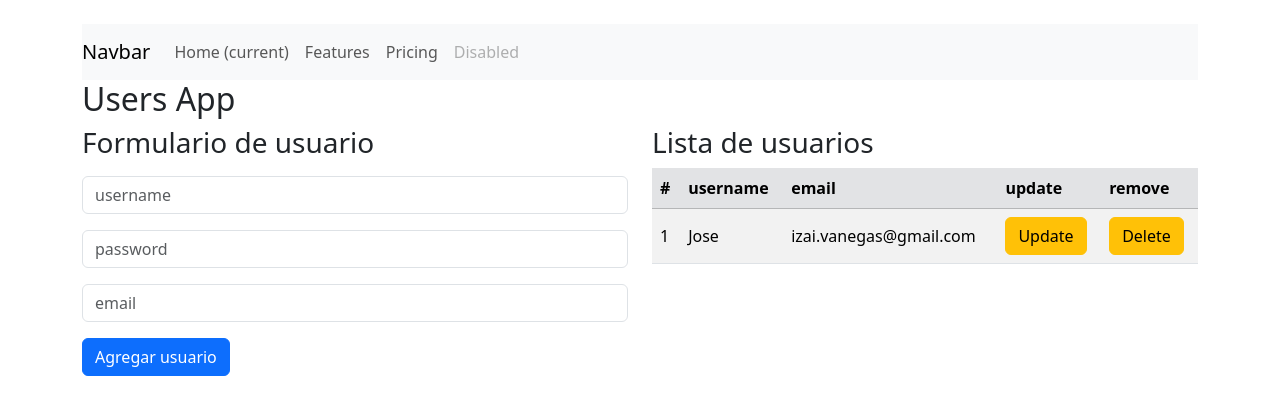
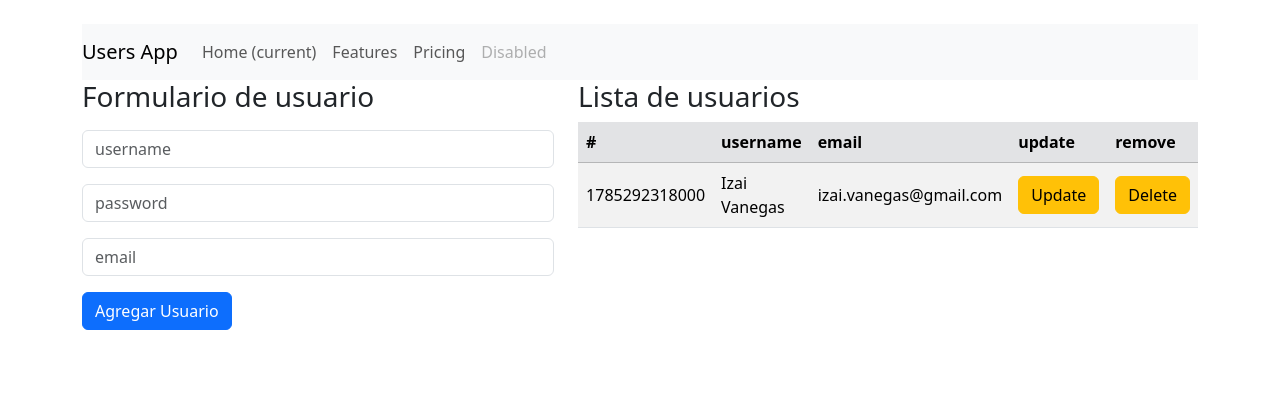
Before and after one commit to izaivanegas/react-usersapp, a React (Vite) app: page / in a window 1280 px wide. Shown: the top 414 px of the page. Built offline with nearby package versions, Linux system fonts and the light colour scheme.

Commit message:
agregue el hook para tener mas claro y limpio el codigo

```diff
--- a/src/UsersApp.jsx
+++ b/src/UsersApp.jsx
@@ -1,59 +1,44 @@
 import {Header} from "./components/Header";
 import {UserForm} from "./components/UserForm";
 import {UsersList} from "./components/UsersList";
-import {useReducer, useState} from "react";
-import {usersReducer} from "./reducers/usersReducer";
-import {addUser, deleteUser, updateUser} from './reducers/usersActions';
-
-const initialUsers =  [{
-    id:1,
-    username:'Jose',
-    password:'12345',
-    email:'izai.vanegas@gmail.com'
-},
-]
-
+import {useUsers} from './hooks/useUsers.js'
 
 export const UsersApp = () => {
 
-    const [users, dispatch] = useReducer(usersReducer,initialUsers)
-
-
-const handlerAddUser = (user)=>{
-    dispatch({
-        type:addUser,
-        payload: user
-    });
-
-}
-
-const handlerRemoveUser = (id)=>{
-    console.log("REMOVE USER REMOVE USER" + id);
-
-    dispatch({
-        type:deleteUser,
-        payload:id
-    })
-
-
-}
+    const {
+        users,
+        userSelected,
+        initialUserForm,
+        handlerAddUser,
+        handlerRemoveUser,
+        handleEditUser
+    } = useUsers();
 
     return (
         <>
 
             <div className="container my-4">
-                <Header />
-                <h2>Users App</h2>
+                <Header/>
                 <div className="row">
                     <div className="col">
                         <UserForm
                             handlerAddUser={handlerAddUser}
+                            initialUserForm={initialUserForm}
+                            userSelected={userSelected}
                         />
                     </div>
                     <div className="col">
-                        <UsersList users={users}
-                                   handlerRemoveUser={handlerRemoveUser}
-                        />
+                        {users.length === 0 ?
+                            <div className="alert alert-warning my-3">
+                                No hay usuarios
+                            </div>
+                            :
+                            <UsersList users={users}
+                                       handlerRemoveUser={handlerRemoveUser}
+                                       handleEditUser={handleEditUser}
+                            />
+                        }
+
                     </div>
                 </div>
             </div>
--- a/src/components/Header.jsx
+++ b/src/components/Header.jsx
@@ -5,7 +5,7 @@ export const Header = () => {
     return (
         <>
             <nav className="navbar navbar-expand-lg navbar-light bg-light">
-                <a className="navbar-brand" href="#">Navbar</a>
+                <a className="navbar-brand" href="#">Users App</a>
                 <button className="navbar-toggler" type="button" data-toggle="collapse" data-target="#navbarNav"
                         aria-controls="navbarNav" aria-expanded="false" aria-label="Toggle navigation">
                     <span className="navbar-toggler-icon"></span>
--- a/src/components/UserForm.jsx
+++ b/src/components/UserForm.jsx
@@ -1,18 +1,18 @@
-import {useState} from "react";
+import {useEffect, useState} from "react";
 
 
-const initialUserForm = {
-    username: '',
-    password: '',
-    email: '',
-}
-
-export const UserForm = ({handlerAddUser}) => {
+export const UserForm = ({handlerAddUser, initialUserForm, userSelected}) => {
 
     const [userForm, setUserForm] = useState(initialUserForm);
 
-    const {username, password, email} = userForm;
+    const {id, username, password, email} = userForm;
 
+
+    useEffect(() => {
+        setUserForm({
+            ...userSelected,
+        })
+    }, [userSelected])
 
     const onInputChange = ({target}) => {
         const {name, value} = target;
@@ -26,17 +26,17 @@ export const UserForm = ({handlerAddUser}) => {
     }
 
 
-        const onSubmit = (event) => {
+    const onSubmit = (event) => {
         //Esto se debe de poner para no actualizar la pagina y no se pierda la inforamcion
         event.preventDefault();
-        if(!username || !password || !email){
+        if (!username || !password || !email) {
             alert("Todos los campos son obligatorios")
             return
         }
 
-            handlerAddUser(userForm);
-            setUserForm(initialUserForm);
-        }
+        handlerAddUser(userForm);
+        setUserForm(initialUserForm);
+    }
 
 
     return (
@@ -45,11 +45,23 @@ export const UserForm = ({handlerAddUser}) => {
             <form onSubmit={onSubmit}>
                 <input type="text" className="form-control my-3" placeholder="username" name="username"
                        onChange={onInputChange} value={username}/>
-                <input type="password" className="form-control my-3" placeholder="password" name="password"
-                       onChange={onInputChange} value={password}/>
+
+                {id > 0 || <input type="password" className="form-control my-3" placeholder="password" name="password"
+                                  onChange={onInputChange} value={password}/>  }
+
                 <input type="email" className="form-control my-3" placeholder="email" name="email"
                        onChange={onInputChange} value={email}/>
-                <button type="submit" className="btn btn-primary">Agregar usuario</button>
+
+                <input type="hidden"
+                       name="id"
+                       value={id}
+                       className="form-control my-3" />
+
+                <button type="submit" className="btn btn-primary">
+
+                    {id > 0 ? 'Editar usuario' : 'Agregar Usuario'}
+
+                </button>
             </form>
 
         </>
--- a/src/components/UserRow.jsx
+++ b/src/components/UserRow.jsx
@@ -1,6 +1,6 @@
 
 
-export const UserRow = ({id, username, email, handlerRemoveUser}) =>{
+export const UserRow = ({id, username, email,password, handlerRemoveUser, handleEditUser}) =>{
 
     return (
         <>
@@ -11,7 +11,14 @@ export const UserRow = ({id, username, email, handlerRemoveUser}) =>{
                 <td>
                     <button type="button" className="btn btn-warning"
 
-                            onClick={()=> handleUpdate()}
+                            onClick={()=> handleEditUser(
+                                {
+                                    id: id,
+                                    username: username,
+                                    email: email,
+                                    password: password,
+                                }
+                            )}
                     >Update</button>
                 </td>
                 <td>
--- a/src/components/UsersList.jsx
+++ b/src/components/UsersList.jsx
@@ -1,7 +1,7 @@
 
 import  {UserRow} from "./UserRow";
 
-export const UsersList = ({users, handlerRemoveUser}) => {
+export const UsersList = ({users, handlerRemoveUser, handleEditUser}) => {
 
     const handleUpdate = ()=> {
         alert('update')
@@ -26,8 +26,12 @@ export const UsersList = ({users, handlerRemoveUser}) => {
                 </thead>
                 <tbody>
                 {
-                    users.map(({id, username, email}) => (
-                        <UserRow  key={id} id={id} username={username} email={email} handlerRemoveUser={(id)=>handlerRemoveUser(id)}   />
+                    users.map(({id, username, email, password}) => (
+                        <UserRow  key={id} id={id} username={username} email={email}
+                                  password={password}
+                                  handlerRemoveUser={(id)=>handlerRemoveUser(id)}
+                                  handleEditUser = {handleEditUser}
+                        />
                     ))
 
                 }
--- /dev/null
+++ b/src/hooks/useUsers.js
@@ -0,0 +1,90 @@
+import {use, useReducer, useState} from "react";
+import {usersReducer} from "../reducers/usersReducer.js";
+import {addUser, deleteUser, updateUser} from '../reducers/usersActions';
+
+
+const initialUsers =  [{
+    id: new Date().getTime(),
+    username:'Izai Vanegas',
+    password:'12345',
+    email:'izai.vanegas@gmail.com'
+},
+]
+
+
+const initialUserForm = {
+    id:0,
+    username: '',
+    password: '',
+    email: '',
+}
+
+
+export const useUsers = () => {
+
+    const [users, dispatch] = useReducer(usersReducer,initialUsers)
+    const [userSelected, setUserSelected] = useState(initialUserForm)
+
+    const handlerAddUser = (user)=>{
+        if(user !== null && user.id !== undefined ){
+            if(user.id === 0 ){
+                console.log("se agrega")
+                dispatch({
+                    type:addUser,
+                    payload: user
+                });
+            }else{
+                //actualizacion por que es dif de cero
+                console.log("se actualiza")
+                console.log("se recibe id:" + user.id)
+                dispatch({
+                    type:updateUser,
+                    payload:user
+                })
+            }
+        }else{
+            console.log("problema con el procesamiento de usuario")
+        }
+
+    }
+
+    const handlerRemoveUser = (id)=>{
+        console.log("REMOVE USER REMOVE USER" + id);
+
+        dispatch({
+            type:deleteUser,
+            payload:id
+        })
+
+
+    }
+
+    const handleEditUser = (user)=>{
+        console.log("REMOVE USER REMOVE USER" + user.id)
+        console.log("username: "+ user.username)
+
+        setUserSelected({
+            ...user,
+
+        })
+        /*if(user !== null){
+            dispatch({
+                type:updateUser,
+                payload:user
+            })
+        }else{
+            alert("Problem editing user");
+        }
+    */
+    }
+    return {
+        users,
+        userSelected,
+        initialUserForm,
+        handlerAddUser,
+        handlerRemoveUser,
+        handleEditUser
+    }
+
+
+}
--- a/src/reducers/usersReducer.js
+++ b/src/reducers/usersReducer.js
@@ -16,6 +16,16 @@ export const usersReducer = (state = [], action) => {
             return[
                 ...state.filter((user)=>user.id !== action.payload)
             ]
+        case updateUser:
+            return state.map(usuario=>{
+                if(usuario.id === action.payload.id){
+                    return{
+                        ...action.payload,
+                        password:usuario.password ,
+                    }
+                }
+                return usuario
+            })
         default:
             return state;
 
```
Also changed, not shown: package.json (+6 -1 lines), src/hooks/useUserAdministration.js (deleted, +0 -38 lines), 1 other file (tests, documents, lock files or other folders).
